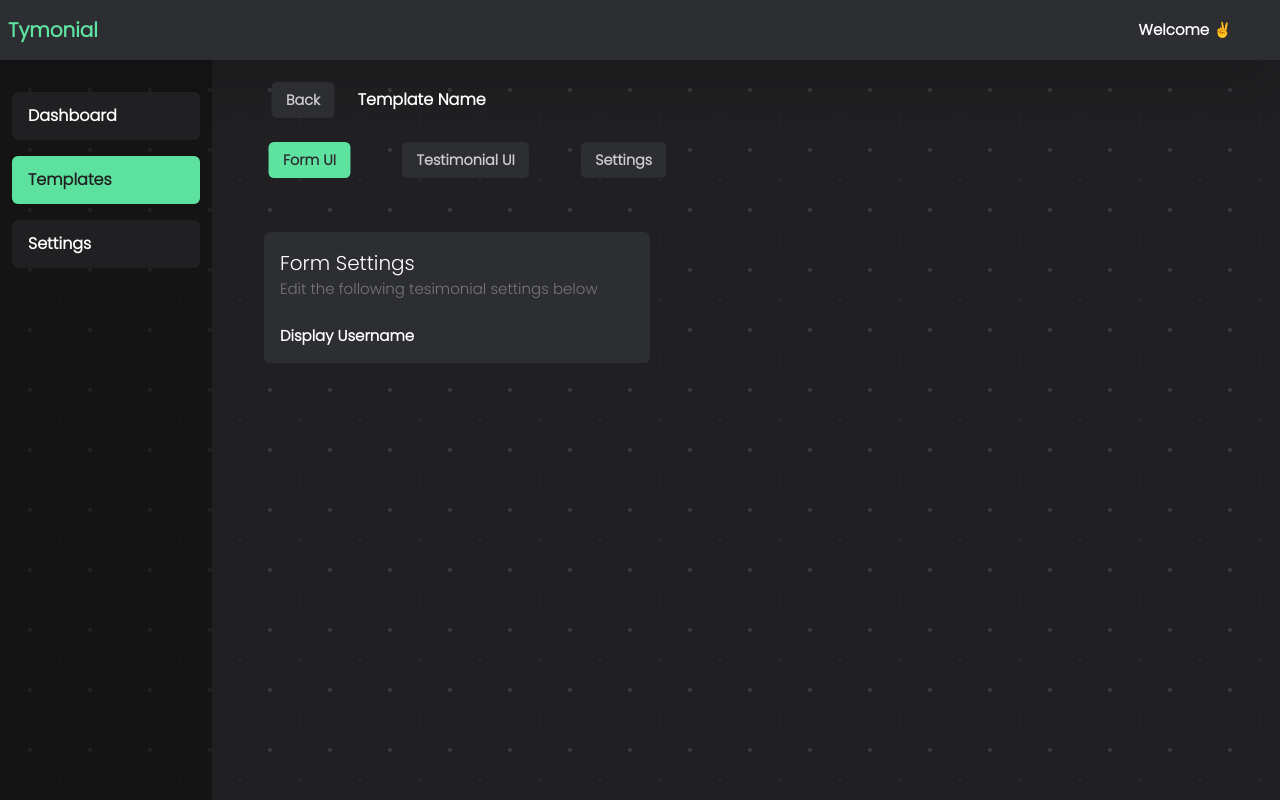
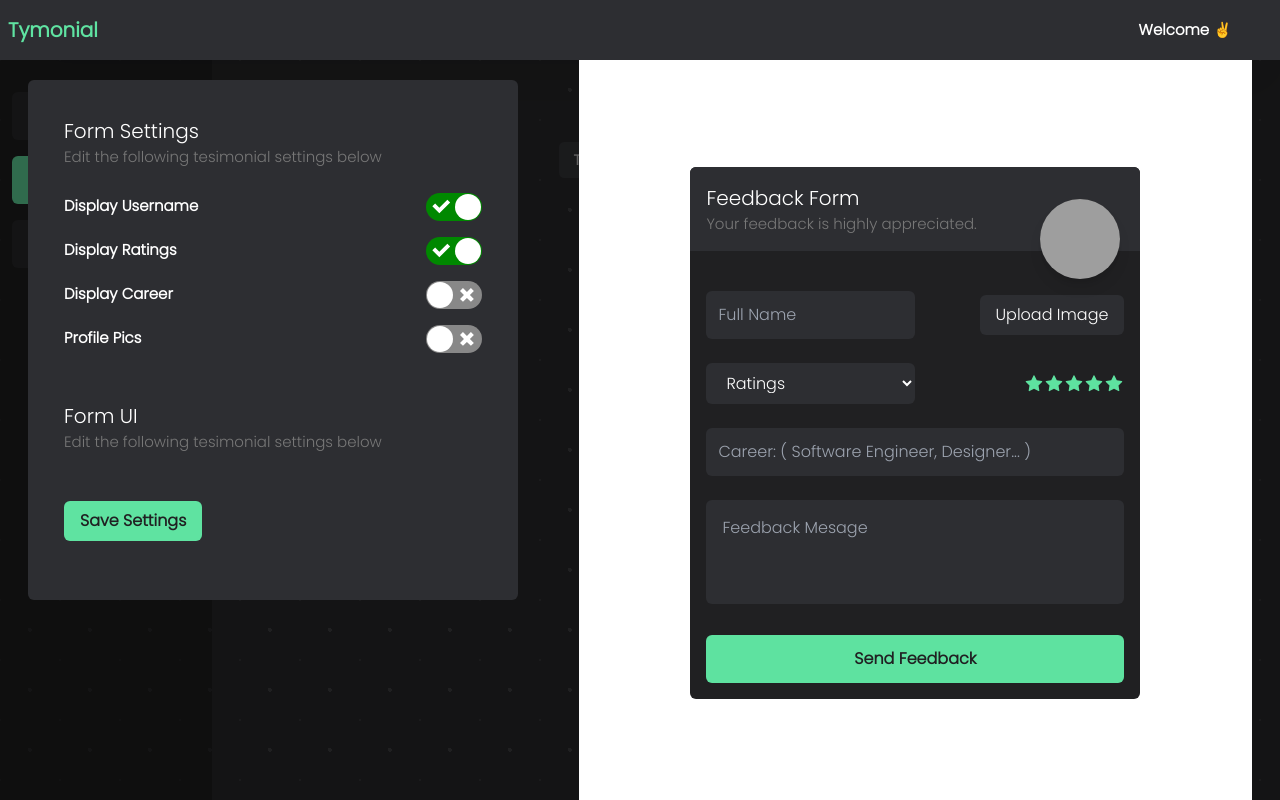
Before and after one commit to Benrobo/tymonial-app, a React (Create React App) app: page /template in a window 1280 px wide. Built offline with nearby package versions, Linux system fonts and the light colour scheme; grey boxes are pictures that could not be loaded; what notyf would draw is missing.

Commit message:
updated testimonial form

```diff
--- a/src/pages/templates/form.js
+++ b/src/pages/templates/form.js
@@ -1,9 +1,23 @@
-import React from 'react'
+import React, { useState, useEffect } from 'react'
+import Switch from "react-switch";
+import { AiFillStar } from 'react-icons/ai'
 
 function TestimonialForm() {
+
+    const [isUserName, setIsUserName] = useState(true)
+    const [isUserCareer, setIsUserCareer] = useState(false)
+    const [isRatings, setIsRatings] = useState(true)
+    const [isProfilePic, setIsProfilePic] = useState(false)
+
+    const handleSwitch1 = () => setIsUserName(!isUserName)
+    const handleSwitch2 = () => setIsRatings(!isRatings)
+    const handleSwitch3 = () => setIsUserCareer(!isUserCareer)
+    const handleSwitch4 = () => setIsProfilePic(!isProfilePic)
+
+
     return (
-        <div className="w-full px-7 h-auto flex flex-row items-center justify-between ">
-            <div id="left" className="w-[40%] mt-5 p-4 bg-dark-200 rounded-md">
+        <div className="w-full h-screen absolute top-0 left-0 px-7 overflow-y-hidden flex flex-row items-start justify-between bg-dark-400">
+            <div id="left" className="w-[40%] h-[520px] mt-5 p-9 bg-dark-200 rounded-md overflow-hidden hover:overflow-y-auto">
                 <div className="w-full flex flex-col items-start justify-start">
                     <h2 className="text-[20px] ">Form Settings</h2>
                     <p className="text-white-300 text-[15px] ">Edit the following tesimonial settings below</p>
@@ -12,13 +26,104 @@ function TestimonialForm() {
                 <div className="w-full h-auto">
                     <li className="w-full flex flex-row items-center justify-between">
                         <p className="text-white-100 text-[15px] font-extrabold ">Display Username</p>
-
+                        <Switch onChange={handleSwitch1} checked={isUserName} color="#64f4acea" />
                     </li>
+                    <li className="w-full flex flex-row items-center justify-between mt-4">
+                        <p className="text-white-100 text-[15px] font-extrabold ">Display Ratings</p>
+                        <Switch onChange={handleSwitch2} checked={isRatings} color="#64f4acea" />
+                    </li>
+                    <li className="w-full flex flex-row items-center justify-between mt-4">
+                        <p className="text-white-100 text-[15px] font-extrabold ">Display Career</p>
+                        <Switch onChange={handleSwitch3} checked={isUserCareer} color="#64f4acea" />
+                    </li>
+                    <li className="w-full flex flex-row items-center justify-between mt-4">
+                        <p className="text-white-100 text-[15px] font-extrabold ">Profile Pics</p>
+                        <Switch onChange={handleSwitch4} checked={isProfilePic} color="#64f4acea" />
+                    </li>
+                    <br />
+                    <br />
+                    <div className="w-full flex flex-col items-start justify-start">
+                        <h2 className="text-[20px] ">Form UI</h2>
+                        <p className="text-white-300 text-[15px] ">Edit the following tesimonial settings below</p>
+                    </div>
+                    <br />
+                    <br />
+                    <button className="px-4 py-2 rounded-md bg-green-200 text-dark-100 font-extrabold ">Save Settings</button>
+                    <br />
                 </div>
             </div>
-            <div id="right" className="w-[60%] mt-5 p-4"></div>
+            <div id="right" className="w-[55%] h-screen p-4 flex flex-col items-center justify-center bg-white-100 overflow-y-scroll hover:overflow-y-scroll">
+                <div id="form" className="w-[450px] bg-dark-100 rounded-md h-auto max-h-[750px] overflow-hidden relative">
+                    <div className="w-full flex flex-col items-start justify-start bg-dark-200 p-4 ">
+                        <h2 className="text-[20px] ">Feedback Form</h2>
+                        <p className="text-white-300 text-[15px] "> Your feedback is highly appreciated. </p>
+                    </div>
+                    <br />
+                    <img src={"https://avatars.dicebear.com/api/micah/dsfcsdfcdsddsyour-custom-seed.svg"} alt="" className="absolute right-5 top-8 shadow-lg bg-dark-100 w-[80px] h-[80px] rounded-[100%] outline-none " />
+
+                    <div className="w-full flex-col items-start justify-start p-4">
+                        <div className="w-full flex flex-row items-center justify-between">
+                            <div className="w-[50%]">
+                                <Input placeholder="Full Name" />
+                            </div>
+                            <button className="bg-dark-200 px-4 py-2 cursor-pointer rounded-md text-white-100">Upload Image</button>
+                        </div>
+                        <br />
+                        <div className="w-full flex flex-row items-center justify-between">
+                            <div className="w-[50%]">
+                                <select className="w-full h-auto px-4 py-2 rounded-md bg-dark-200">
+                                    <option value="">Ratings</option>
+                                    {
+                                        Array(5).fill().map((list, i) => {
+                                            return (
+                                                <option value={i + 1}>{i + 1}</option>
+                                            )
+                                        })
+                                    }
+                                </select>
+                            </div>
+                            <div className="w-[50%] flex flex-row items-end justify-end ">
+                                <StarRate count={5} />
+                            </div>
+                        </div>
+                        <br />
+                        <Input placeholder="Career: ( Software Engineer, Designer... )" />
+                        <br />
+                        <br />
+                        <textarea cols="30" rows="3" className="w-full p-4 rounded-md bg-dark-200 text-white-100 resize-none" placeholder='Feedback Mesage' maxLength={100}></textarea>
+                        <br />
+                        <br />
+                        <button className="px-4 py-3 w-full rounded-md bg-green-200 text-dark-100 font-extrabold ">Send Feedback</button>
+                    </div>
+                </div>
+                <br />
+                <div className="w-full h-[30px]"></div>
+            </div>
         </div>
     )
 }
 
 export default TestimonialForm
+
+
+function Input({ ...rest }) {
+
+    return (
+        <input {...rest} className={`w-full rounded-md ourtline-none bg-dark-200 px-3 py-3 text-white-200 `} />
+    )
+}
+
+function StarRate({ count = 1 }) {
+
+    return (
+        <>
+            {
+                Array(count).fill().map((list, i) => {
+                    return (
+                        <AiFillStar key={i} className='text-[20px] text-green-200 ' />
+                    )
+                })
+            }
+        </>
+    )
+}
--- a/src/pages/templates/index.js
+++ b/src/pages/templates/index.js
@@ -83,6 +83,9 @@ function TemplateCont() {
                     <button className="rounded-md ml-5 px-4 py-2 bg-green-200 text-dark-200 mr-5 font-extrabold scale-[.90] hover:scale-[.95] transition-all " onClick={"toggleActive"}>
                         Form UI
                     </button>
+                    <button className="rounded-md ml-5 px-4 py-2 bg-green-200 text-dark-200 mr-5 font-extrabold scale-[.90] hover:scale-[.95] transition-all " onClick={"toggleActive"}>
+                        Form Page
+                    </button>
                     <button className="rounded-md ml-5 px-4 py-2 bg-dark-200 text-white-200 mr-5 font-extrabold scale-[.90] hover:scale-[.95] transition-all " onClick={"toggleActive"}>
                         Testimonial UI
                     </button>
```
